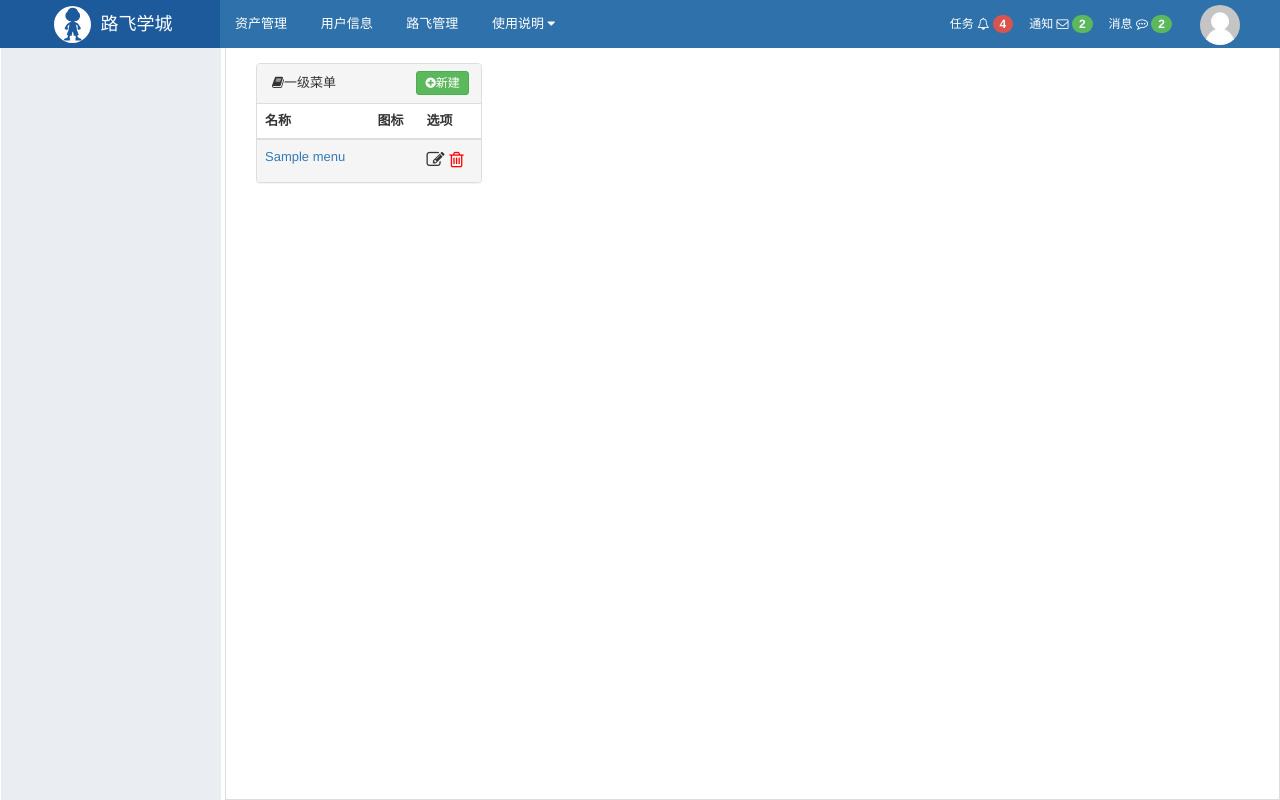
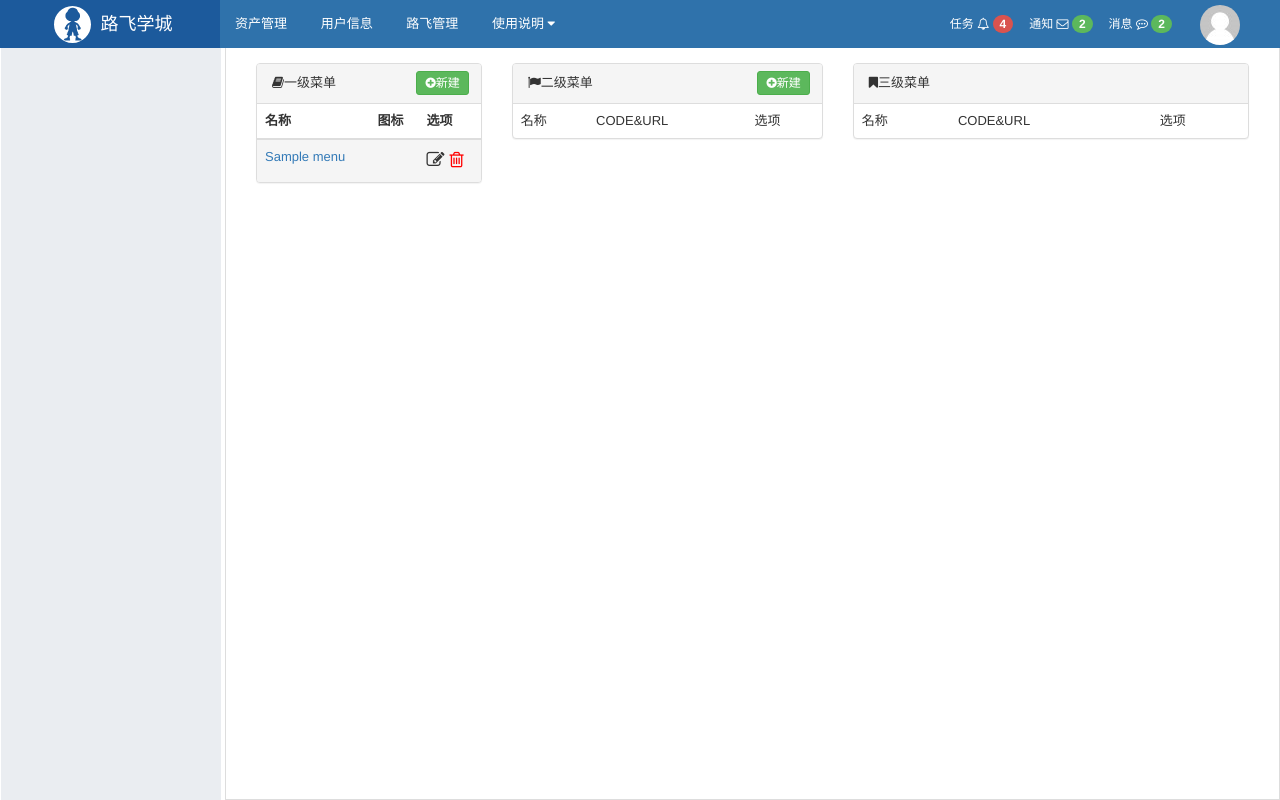
Before and after one commit to Edward66/permission_learn, a Django app: page /rbac/menu/list/?mid=1 in a window 1280 px wide. Run offline with Django 3.2, Linux system fonts and the light colour scheme; tables that the repository leaves empty hold one stand-in row (values such as "Sample post"); data that the repository does not hold is empty; some libraries are stand-ins or nearby versions.

Commit message:
完成二级菜单、三级菜单的展示和增删改查

```diff
--- a/rbac/forms/menu.py
+++ b/rbac/forms/menu.py
@@ -2,6 +2,7 @@ from django import forms
 from django.utils.safestring import mark_safe
 
 from rbac import models
+from rbac.forms.base import BaseBootStrapForm
 
 ICON_LIST = [
     ['fa-hand-scissors-o', '<i aria-hidden="true" class="fa fa-hand-scissors-o"></i>'],
@@ -58,3 +59,15 @@ class MenuModelForm(forms.ModelForm):
                 attrs={'class': 'clearfix'}
             )
         }
+
+
+class SecondMenuModelForm(BaseBootStrapForm):
+    class Meta:
+        model = models.Permission
+        exclude = ['pid']
+
+
+class PermissionModelForm(BaseBootStrapForm):
+    class Meta:
+        model = models.Permission
+        fields = ['title', 'name', 'url']
--- a/rbac/templates/rbac/menu_list.html
+++ b/rbac/templates/rbac/menu_list.html
@@ -9,6 +9,7 @@
 
 {% block content %}
     <div class="luffy-container">
+        <!-- 一级菜单 -->
         <div class="col-md-3">
             <div class="panel panel-default">
                 <!-- Default panel contents -->
@@ -51,6 +52,122 @@
                 </table>
             </div>
         </div>
+
+
+        <!-- 二级菜单 -->
+        <div class="col-md-4">
+            <div class="panel panel-default">
+                <!-- Default panel contents -->
+                <div class="panel-heading">
+                    <i class="fa fa-flag" aria-hidden="true">二级菜单</i>
+                    {% if menu_id %}
+                        <a href="{% memory_url request 'rbac:second_menu_add' menu_id=menu_id %}"
+                           class="right btn btn-success btn-xs"
+                           style="padding: 2px 8px;margin:-3px">
+                            <i class="fa fa-plus-circle" aria-hidden="true">新建</i>
+                        </a>
+                    {% endif %}
+                </div>
+
+                <!-- Table -->
+                <table class="table">
+                    <thead>
+                    <tr>
+                        <td>名称</td>
+                        <td>CODE&URL</td>
+                        <td>选项</td>
+                    </tr>
+                    </thead>
+
+                    <tbody>
+                    {% for second_menu in second_menus %}
+                        <!-- 管道符可以将后端传来的整型，转换成字符串 -->
+                        <tr class="{% if second_menu.id|safe == second_menu_id %}active{% endif %}">
+                            <td rowspan="2">
+                                <a href="?mid={{ menu_id }}&sid={{ second_menu.id }}">{{ second_menu.title }}</a>
+                            </td>
+                            <td>{{ second_menu.name }}</td>
+
+                            <td>
+                                <a href="{% memory_url request 'rbac:second_menu_edit' pk=second_menu.id %}"
+                                   style="color:#333333;font-size:18px;">
+                                    <i class="fa fa-edit" aria-hidden="true"></i>
+                                </a>
+
+                                <a href="{% memory_url request 'rbac:second_menu_del' pk=second_menu.id %}"
+                                   style="color:red;font-size:18px;">
+                                    <i class="fa fa-trash-o" aria-hidden="true"></i>
+                                </a>
+                            </td>
+                        </tr>
+
+
+                        <tr class="{% if second_menu.id|safe == second_menu_id %}active{% endif %}">
+                            <td colspan="2" style="border-top:0;">{{ second_menu.url }}</td>
+                        </tr>
+
+                    {% endfor %}
+
+                    </tbody>
+                </table>
+            </div>
+        </div>
+
+        <!-- 权限表 -->
+        <div class="col-md-5">
+            <div class="panel panel-default">
+                <!-- Default panel contents -->
+                <div class="panel-heading">
+                    <i class="fa fa-bookmark" aria-hidden="true">三级菜单</i>
+                    {% if menu_id %}
+                        {% if second_menu_id %}
+                            <a href="{% memory_url request 'rbac:permission_add' second_menu_id=second_menu_id %}"
+                               class="right btn btn-success btn-xs"
+                               style="padding: 2px 8px;margin:-3px">
+                                <i class="fa fa-plus-circle" aria-hidden="true">新建</i>
+                            </a>
+                        {% endif %}
+                    {% endif %}
+                </div>
+
+                <!-- Table -->
+                <table class="table">
+                    <thead>
+                    <tr>
+                        <td>名称</td>
+                        <td>CODE&URL</td>
+                        <td>选项</td>
+                    </tr>
+                    </thead>
+
+                    <tbody>
+                    {% for permission in permissions %}
+                        <tr>
+                            <td rowspan="2">{{ permission.title }}</td>
+                            <td>{{ permission.name }}</td>
+
+                            <td>
+                                <a href="{% memory_url request 'rbac:permission_edit' pk=permission.id %}"
+                                   style="color:#333333;font-size:18px;">
+                                    <i class="fa fa-edit" aria-hidden="true"></i>
+                                </a>
+
+                                <a href="{% memory_url request 'rbac:permission_del' pk=permission.id %}"
+                                   style="color:red;font-size:18px;">
+                                    <i class="fa fa-trash-o" aria-hidden="true"></i>
+                                </a>
+                            </td>
+                        </tr>
+
+                        <tr>
+                            <td colspan="2" style="border-top:0;">{{ permission.url }}</td>
+                        </tr>
+
+                    {% endfor %}
+                    </tbody>
+                </table>
+            </div>
+        </div>
     </div>
 
 
--- a/rbac/urls.py
+++ b/rbac/urls.py
@@ -24,4 +24,14 @@ urlpatterns = [
     re_path(r'^menu/edit/(?P<pk>\d+)', menu.menu_edit, name='menu_edit'),
     re_path(r'^menu/del/(?P<pk>\d+)', menu.menu_del, name='menu_del'),
 
+    # 二级菜单
+    re_path(r'^second/menu/add/(?P<menu_id>\d+)/$', menu.second_menu_add, name='second_menu_add'),
+    re_path(r'^second/menu/edit/(?P<pk>\d+)/$', menu.second_menu_edit, name='second_menu_edit'),
+    re_path(r'^second/menu/del/(?P<pk>\d+)/$', menu.second_menu_del, name='second_menu_del'),
+
+    # # 三级菜单
+    re_path(r'^permission/add/(?P<second_menu_id>\d+)/$', menu.permission_add, name='permission_add'),
+    re_path(r'^permission/edit/(?P<pk>\d+)/$', menu.permission_edit, name='permission_edit'),
+    re_path(r'^permission/del/(?P<pk>\d+)/$', menu.permission_del, name='permission_del'),
+
 ]
--- a/rbac/views/menu.py
+++ b/rbac/views/menu.py
@@ -1,7 +1,7 @@
 from django.shortcuts import HttpResponse, render, redirect, reverse
 
 from rbac import models
-from rbac.forms.menu import MenuModelForm
+from rbac.forms.menu import MenuModelForm, SecondMenuModelForm, PermissionModelForm
 from rbac.service.urls import memory_reverse
 
 
@@ -13,11 +13,36 @@ def menu_list(request):
     """
     menu_queryset = models.Menu.objects.all()
 
-    menu_id = request.GET.get('mid')
+    menu_id = request.GET.get('mid')  # 用户选择的一级菜单
+
+    menus_exists = models.Menu.objects.filter(id=menu_id).exists()
+
+    if not menus_exists:
+        menu_id = None
+
+    if menu_id:
+        second_menus = models.Permission.objects.filter(menu_id=menu_id)
+    else:
+        second_menus = []
+
+    second_menu_id = request.GET.get('sid')  # 用户选择的二级菜单
+
+    second_menus_exists = models.Permission.objects.filter(id=second_menu_id).exists()
+
+    if not second_menus_exists:
+        second_menu_id = None
+
+    if second_menu_id:
+        permissions = models.Permission.objects.filter(pid__id=second_menu_id)
+    else:
+        permissions = []
 
     context = {
         'menu_list': menu_queryset,
-        'menu_id': menu_id
+        'menu_id': menu_id,
+        'second_menus': second_menus,
+        'second_menu_id': second_menu_id,
+        'permissions': permissions
     }
 
     return render(request, 'rbac/menu_list.html', context)
@@ -81,3 +106,131 @@ def menu_del(request, pk):
     models.Menu.objects.filter(id=pk).delete()
 
     return redirect(menu_list_url)
+
+
+# 二级菜单的增删改
+
+
+def second_menu_add(request, menu_id):
+    """
+    增加二级菜单
+    :param request:
+    :param pk:  已经选择的一级菜单ID（用于设置默认值)
+    :return:
+    """
+    menu_obj = models.Menu.objects.filter(id=menu_id).first()
+
+    if request.method == 'GET':
+        forms = SecondMenuModelForm(initial={'menu': menu_obj})
+        return render(request, 'rbac/change.html', {'forms': forms})
+
+    forms = SecondMenuModelForm(data=request.POST)
+    if forms.is_valid():
+        forms.save()
+        url = memory_reverse(request, 'rbac:menu_list')
+        return redirect(url)
+    return render(request, 'rbac/change.html', {'forms': forms})
+
+
+def second_menu_edit(request, pk):
+    """
+    编辑二级菜单
+    :param request:
+    :param pk:
+    :return:
+    """
+
+    permission_obj = models.Permission.objects.filter(id=pk).first()
+
+    if request.method == 'GET':
+        forms = SecondMenuModelForm(instance=permission_obj)
+        return render(request, 'rbac/change.html', {'forms': forms})
+
+    forms = SecondMenuModelForm(data=request.POST, instance=permission_obj)
+    if forms.is_valid():
+        forms.save()
+        url = memory_reverse(request, 'rbac:menu_list')
+        return redirect(url)
+
+    return render(request, 'rbac/change.html', {'forms': forms})
+
+
+def second_menu_del(request, pk):
+    """
+    删除二级菜单
+    :param request:
+    :param pk:
+    :return:
+    """
+
+    menu_list_url = memory_reverse(request, 'rbac:menu_list')
+
+    if request.method == 'GET':
+        return render(request, 'rbac/delete.html', {'cancel': menu_list_url})
+
+    models.Permission.objects.filter(id=pk).delete()
+    return redirect(menu_list_url)
+
+
+# 权限的增删改
+
+def permission_add(request, second_menu_id):
+    """
+    添加权限
+    :param request:
+    :param pk:
+    :return:
+    """
+
+    if request.method == 'GET':
+        forms = PermissionModelForm()
+        return render(request, 'rbac/change.html', {'forms': forms})
+
+    forms = PermissionModelForm(data=request.POST)
+    if forms.is_valid():
+        second_menu_obj = models.Permission.objects.filter(id=second_menu_id).first()
+        if not second_menu_obj:
+            return HttpResponse('二级菜单不存在,请重新选择')
+        forms.instance.pid = second_menu_obj  # form.instance中包含用户提交的所有值
+        forms.save()
+        url = memory_reverse(request, 'rbac:menu_list')
+        return redirect(url)
+    return render(request, 'rbac/change.html', {'forms': forms})
+
+
+def permission_edit(request, pk):
+    """
+    权限编辑
+    :param request:
+    :param pk: 要编辑的权限id
+    :return:
+    """
+    permission_obj = models.Permission.objects.filter(id=pk).first()
+
+    if request.method == 'GET':
+        forms = PermissionModelForm(instance=permission_obj)
+        return render(request, 'rbac/change.html', {'forms': forms})
+
+    forms = PermissionModelForm(data=request.POST, instance=permission_obj)
+    if forms.is_valid():
+        forms.save()
+        url = memory_reverse(request, 'rbac:menu_list')
+        return redirect(url)
+    return render(request, 'rbac/change.html', {'forms': forms})
+
+
+def permission_del(request, pk):
+    """
+    权限删除
+    :param request:
+    :param pk:
+    :return:
+    """
+    menu_list_url = memory_reverse(request, 'rbac:menu_list')
+
+    if request.method == 'GET':
+        return render(request, 'rbac/delete.html', {'cancel': menu_list_url})
+
+    models.Permission.objects.filter(id=pk).delete()
+
+    return redirect(menu_list_url)
```
